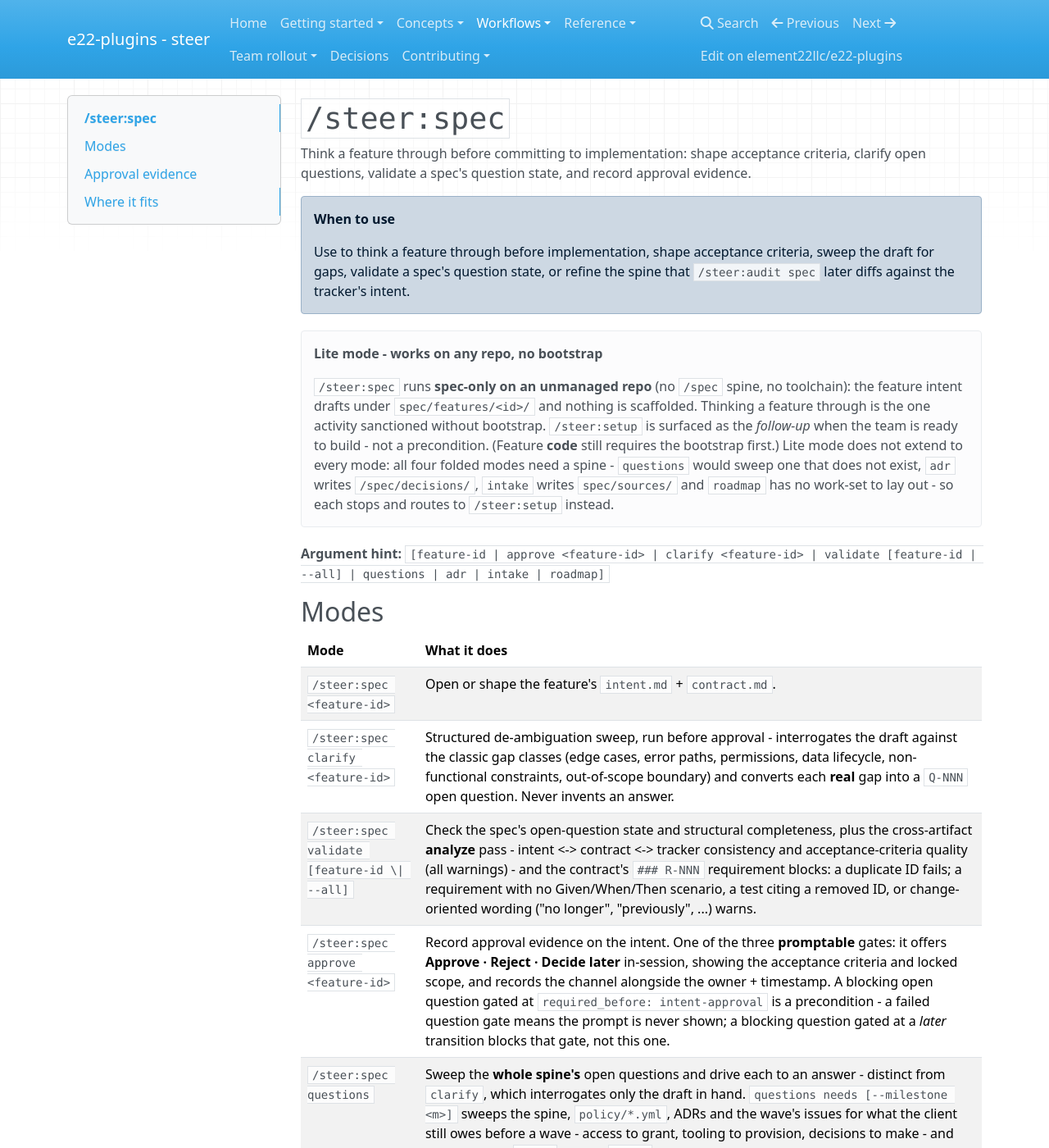
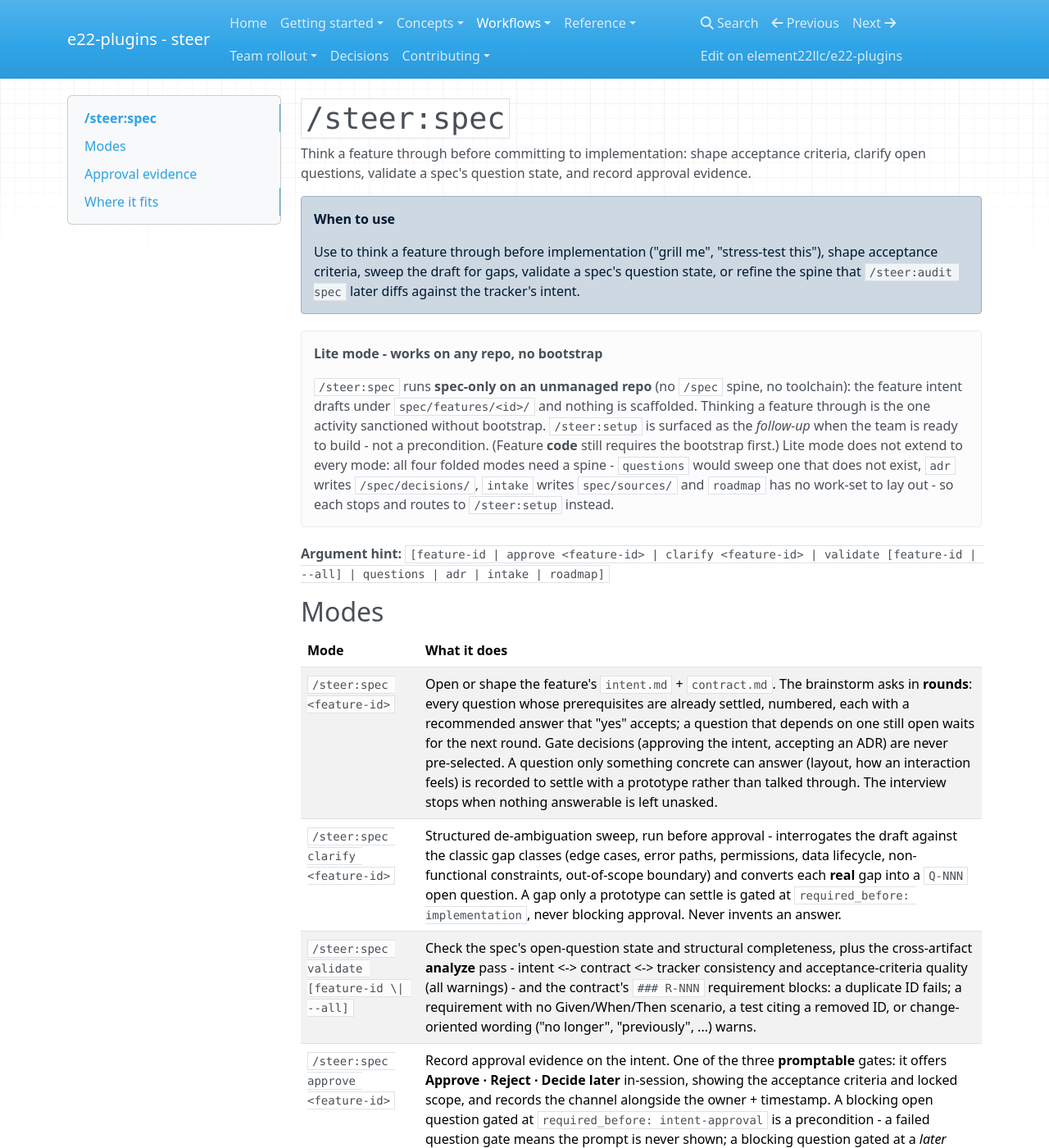
Before and after one commit to element22llc/e22-plugins, an MkDocs documentation site: the page built from docs/workflows/spec.md, in a window 1280 px wide and 1400 px high. Shown: the whole window at 82% size. Built offline with MkDocs 1.6.1, drawn with Linux system fonts in a browser that asks for light colours; nearby versions of some CDN libraries.

Commit message:
docs: describe question rounds in the spec and questions pages
Co-Authored-By: Claude Opus 5.5 (1M context) <noreply@anthropic.com>

```diff
--- a/docs/workflows/spec.md
+++ b/docs/workflows/spec.md
@@ -5,8 +5,8 @@ criteria, clarify open questions, validate a spec's question state, and record
 approval evidence.
 
 !!! info "When to use"
-    Use to think a feature through before implementation, shape acceptance
-    criteria, sweep the draft for gaps, validate a spec's question state, or
+    Use to think a feature through before implementation ("grill me",
+    "stress-test this"), shape acceptance criteria, sweep the draft for gaps, validate a spec's question state, or
     refine the spine that `/steer:audit spec` later diffs against the tracker's
     intent.
 
@@ -27,8 +27,8 @@ approval evidence.
 
 | Mode | What it does |
 | --- | --- |
-| `/steer:spec <feature-id>` | Open or shape the feature's `intent.md` + `contract.md`. |
-| `/steer:spec clarify <feature-id>` | Structured de-ambiguation sweep, run before approval - interrogates the draft against the classic gap classes (edge cases, error paths, permissions, data lifecycle, non-functional constraints, out-of-scope boundary) and converts each **real** gap into a `Q-NNN` open question. Never invents an answer. |
+| `/steer:spec <feature-id>` | Open or shape the feature's `intent.md` + `contract.md`. The brainstorm asks in **rounds**: every question whose prerequisites are already settled, numbered, each with a recommended answer that "yes" accepts; a question that depends on one still open waits for the next round. Gate decisions (approving the intent, accepting an ADR) are never pre-selected. A question only something concrete can answer (layout, how an interaction feels) is recorded to settle with a prototype rather than talked through. The interview stops when nothing answerable is left unasked. |
+| `/steer:spec clarify <feature-id>` | Structured de-ambiguation sweep, run before approval - interrogates the draft against the classic gap classes (edge cases, error paths, permissions, data lifecycle, non-functional constraints, out-of-scope boundary) and converts each **real** gap into a `Q-NNN` open question. A gap only a prototype can settle is gated at `required_before: implementation`, never blocking approval. Never invents an answer. |
 | `/steer:spec validate [feature-id \| --all]` | Check the spec's open-question state and structural completeness, plus the cross-artifact **analyze** pass - intent <-> contract <-> tracker consistency and acceptance-criteria quality (all warnings) - and the contract's `### R-NNN` requirement blocks: a duplicate ID fails; a requirement with no Given/When/Then scenario, a test citing a removed ID, or change-oriented wording ("no longer", "previously", ...) warns. |
 | `/steer:spec approve <feature-id>` | Record approval evidence on the intent. One of the three **promptable** gates: it offers **Approve · Reject · Decide later** in-session, showing the acceptance criteria and locked scope, and records the channel alongside the owner + timestamp. A blocking open question gated at `required_before: intent-approval` is a precondition - a failed question gate means the prompt is never shown; a blocking question gated at a *later* transition blocks that gate, not this one. |
 | `/steer:spec questions` | Sweep the **whole spine's** open questions and drive each to an answer - distinct from `clarify`, which interrogates only the draft in hand. `questions needs [--milestone <m>]` sweeps the spine, `policy/*.yml`, ADRs and the wave's issues for what the client still owes before a wave - access to grant, tooling to provision, decisions to make - and proposes one `kind:`-tagged `Q-NNN` per gap with its evidence, written only on the dev's confirmation. `questions bundle [<feature-id>]` renders the PO-answerable ones as one fillable questionnaire (Markdown fallback), grouped by `kind:`; every `access` field says never to paste a secret. Needs the spine. |
```
Also changed, not shown: docs/reference/skills.md (+2 -2 lines).
